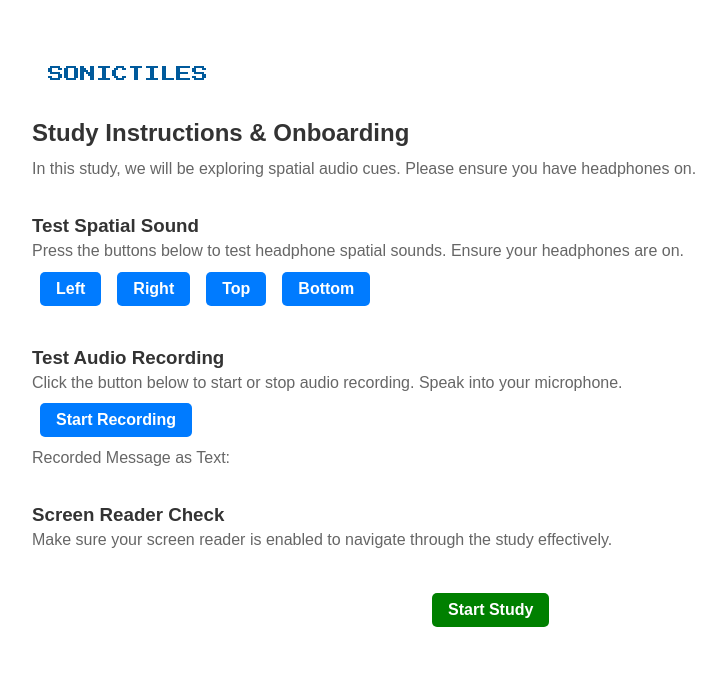
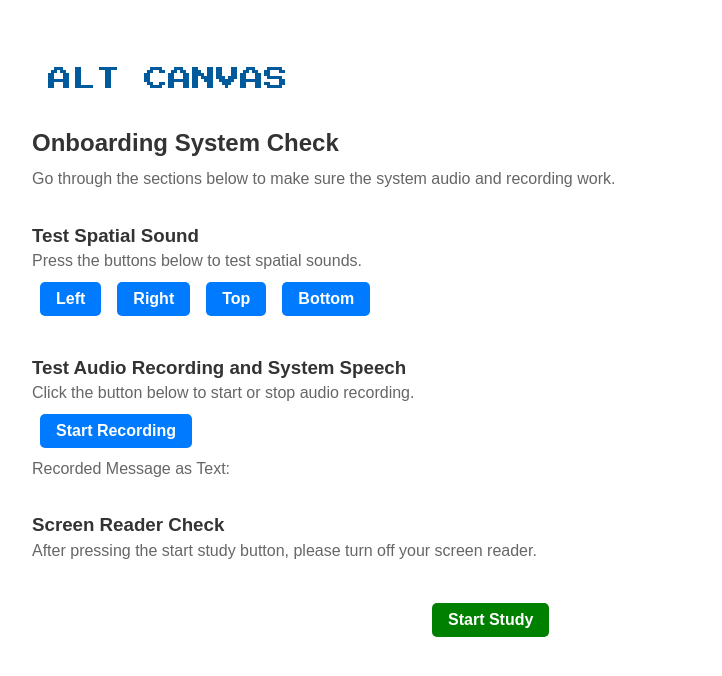
Before and after one commit to shljessie/text-tactile, a React (Create React App) app: page / in a window 1280 px wide. Shown: the top 676 px of the page, without its empty margins (208-930 px from the left). Built offline with nearby package versions, Linux system fonts and the light colour scheme; no server answers.

Commit message:
update the website

```diff
--- a/src/components/Nav.jsx
+++ b/src/components/Nav.jsx
@@ -20,7 +20,7 @@ const Nav = () => {
   return (
     <nav>
     <div className='header'>
-       <h3 id="mainHeader" style={{fontSize: '1rem',  margin: '2rem',   marginLeft: '1rem'}}> <b> </b> SONICTILES </h3>
+       <h3 id="mainHeader" style={{fontSize: '1rem',  margin: '2rem',   marginLeft: '1rem'}}> <b> </b> ALT CANVAS </h3>
     </div>
       <ul style={{ listStyleType: 'none', padding: 0, width:'150%' }}>
         {[ '/lab'].map((path, index) => {
--- a/src/components/Onboarding.jsx
+++ b/src/components/Onboarding.jsx
@@ -116,17 +116,17 @@ const Onboarding = () => {
   return (
     <div className="onboarding-container" style={{ paddingTop: '2rem', textAlign: 'start' }}>
     <div className='header'>
-        <h3 id="mainHeader"  aria-label="SonicTiles Study Onboarding"  style={{fontSize: '1rem',  margin: '2rem',   marginLeft: '1rem'}}> <b> </b> SONICTILES </h3>
+        <h3 id="mainHeader"  aria-label="SonicTiles Study Onboarding"  style={{fontSize: '1.5rem',  margin: '2rem',   marginLeft: '1rem'}}> <b> </b> ALT CANVAS </h3>
     </div>
 
 
       <div>
-        <h2>Study Instructions & Onboarding</h2>
-        <p>In this study, we will be exploring spatial audio cues. Please ensure you have headphones on.</p>
+        <h2>Onboarding System Check</h2>
+        <p>Go through the sections below to make sure the system audio and recording work.</p>
       </div>
       <div className="spatial-sound-test">
         <h3>Test Spatial Sound</h3>
-        <p>Press the buttons below to test headphone spatial sounds. Ensure your headphones are on.</p>
+        <p>Press the buttons below to test spatial sounds.</p>
         <button aria-label="Test sound from the left" onClick={() => playSpatialSound('left')}>Left</button>
         <button aria-label="Test sound from the right" onClick={() => playSpatialSound('right')}>Right</button>
         <button aria-label="Test sound from the top" onClick={() => playSpatialSound('up')}>Top</button>
@@ -134,8 +134,8 @@ const Onboarding = () => {
       </div>
 
       <div className="audio-recording-test">
-        <h3>Test Audio Recording</h3>
-        <p>Click the button below to start or stop audio recording. Speak into your microphone.</p>
+        <h3>Test Audio Recording and System Speech</h3>
+        <p>Click the button below to start or stop audio recording.</p>
         {isRecording ? (
           <button aria-label="Stop recording" onClick={stopRecording}>Stop Recording</button>
         ) : (
@@ -146,7 +146,7 @@ const Onboarding = () => {
 
       <div className="screen-reader-check">
         <h3>Screen Reader Check</h3>
-        <p>Make sure your screen reader is enabled to navigate through the study effectively.</p>
+        <p>After pressing the start study button, please turn off your screen reader.</p>
       </div>
 
       <button id="startStudyButton" aria-label="Start the study and proceed to the main page" onClick={handleButtonClick}>Start Study</button>
--- a/src/components/SonicTiles.jsx
+++ b/src/components/SonicTiles.jsx
@@ -1874,7 +1874,7 @@ const speakNoTileFocusedMessage = () => {
         </div>
         <div aria-live="polite" style={{backgroundColor:'aliceblue', padding:'1rem', width:'60%'}}>
           <p>
-            Welcome to SonicTiles! Here you can create desired images using a tilegrid layout.
+            Welcome to AltCanvas! Here you can create desired images using a tilegrid layout.
             You are currently focused on the first tile. Press Enter to record a prompt to generate an image.
             As images are generated, they will be placed on the tile. The tile locations represent the relative locations on the canvas.
             The size of the canvas is 100 x 100
```
Also changed, not shown: 1 other file (tests, documents, lock files or other folders).
